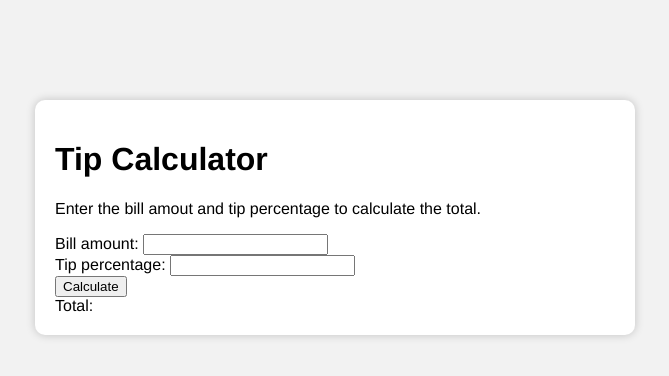
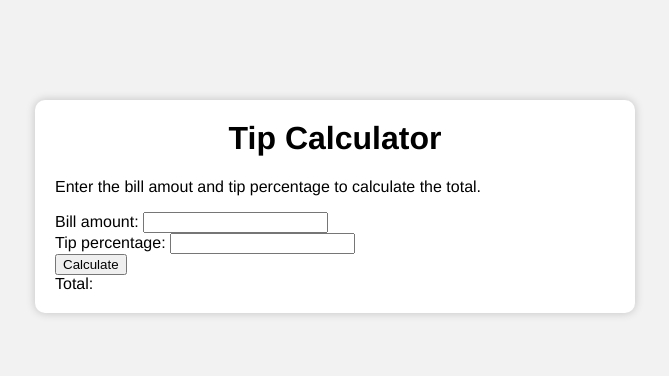
Before and after one commit to lamourianass/Tip-calculator, a plain HTML site: page index.html in a window 1280 px wide. Shown: the whole page, without its empty margins (305-974 px from the left). Drawn offline with Linux system fonts and the light colour scheme.

Commit message:
Applied css to h1

```diff
--- a/style.css
+++ b/style.css
@@ -14,5 +14,9 @@ body {
   padding: 20px;
   box-shadow: 0 0 10px rgba(0, 0, 0, 0.2);
   border-radius: 10px;
+}
 
+h1 {
+  margin-top: 0;
+  text-align: center;
 }
```
